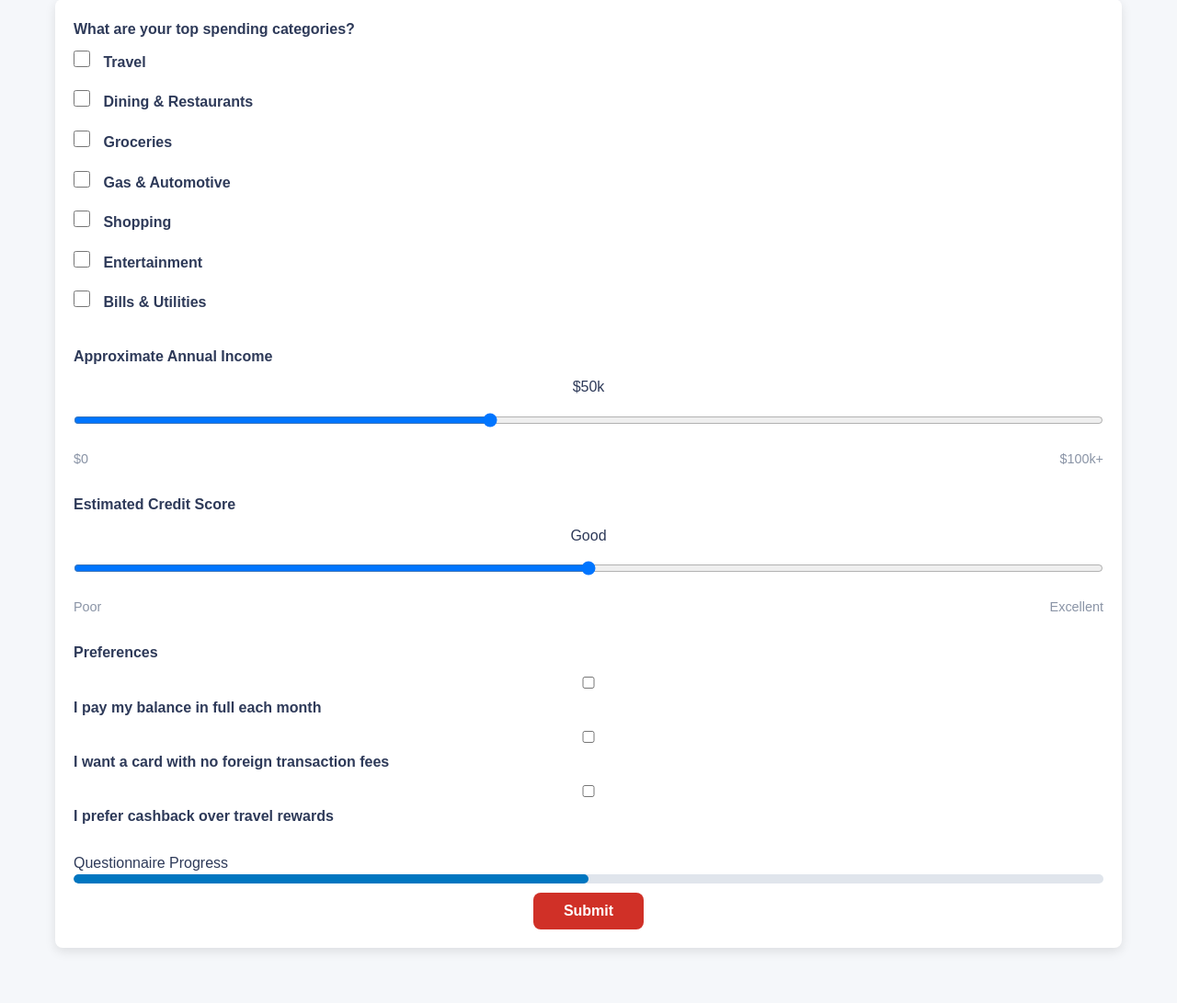
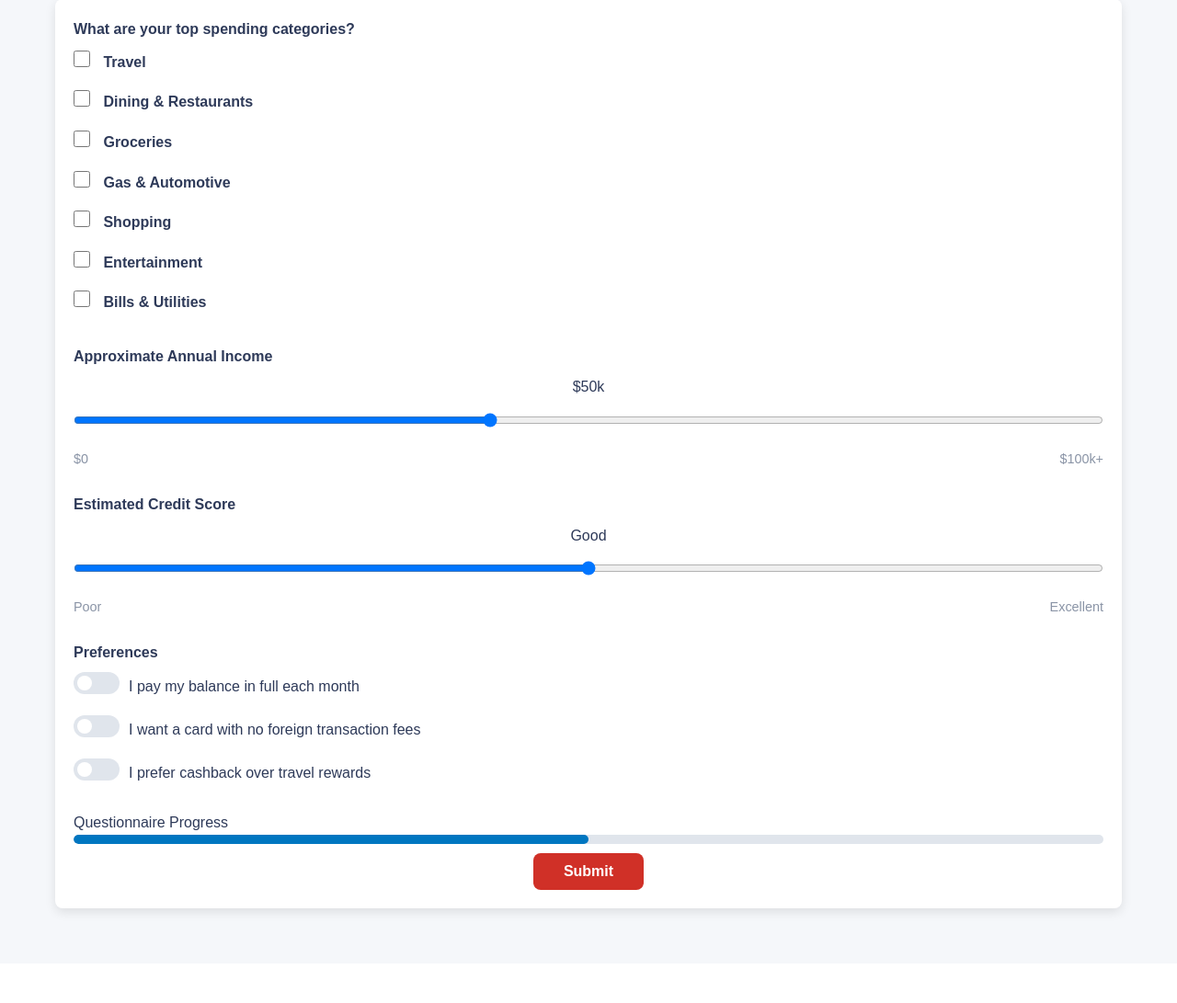
Before and after one commit to BootyChu/HackKnight-, a Flask app: page / in a window 1280 px wide. Shown: the part 1071-2162 px from the top of the page at 92% size. After the commit the page ends 2070 px from the top, so only its background shows below. Run offline with Flask 3, Linux system fonts and the light colour scheme.

Commit message:
Added toggle button back

```diff
--- a/capital_one_recommender/app/templates/index.html
+++ b/capital_one_recommender/app/templates/index.html
@@ -145,18 +145,32 @@
               </div>
           </div>
 
-            <div class="form-group">
-              <label>Preferences</label>
-              <div>
-                <label><input type="checkbox" name="pay_balance_in_full"> I pay my balance in full each month</label>
-              </div>
-              <div>
-                <label><input type="checkbox" name="no_foreign_fees"> I want a card with no foreign transaction fees</label>
-              </div>
-              <div>
-                <label><input type="checkbox" name="prefer_cashback"> I prefer cashback over travel rewards</label>
-              </div>
+          <div class="form-group">
+            <label>Preferences</label>
+            <div class="toggle-group">
+              <label class="toggle">
+                <input type="checkbox" id="full-balance">
+                <span class="toggle-slider"></span>
+              </label>
+              <span>I pay my balance in full each month</span>
             </div>
+
+            <div class="toggle-group">
+              <label class="toggle">
+                <input type="checkbox" id="no-foreign-fees">
+                <span class="toggle-slider"></span>
+              </label>
+              <span>I want a card with no foreign transaction fees</span>
+            </div>
+
+            <div class="toggle-group">
+              <label class="toggle">
+                <input type="checkbox" id="prefer-cashback">
+                <span class="toggle-slider"></span>
+              </label>
+              <span>I prefer cashback over travel rewards</span>
+            </div>
+          </div>
 
             <div class="progress-container">
               <label>Questionnaire Progress</label>
```
Also changed, not shown: capital_one_recommender/instance/users.db.
